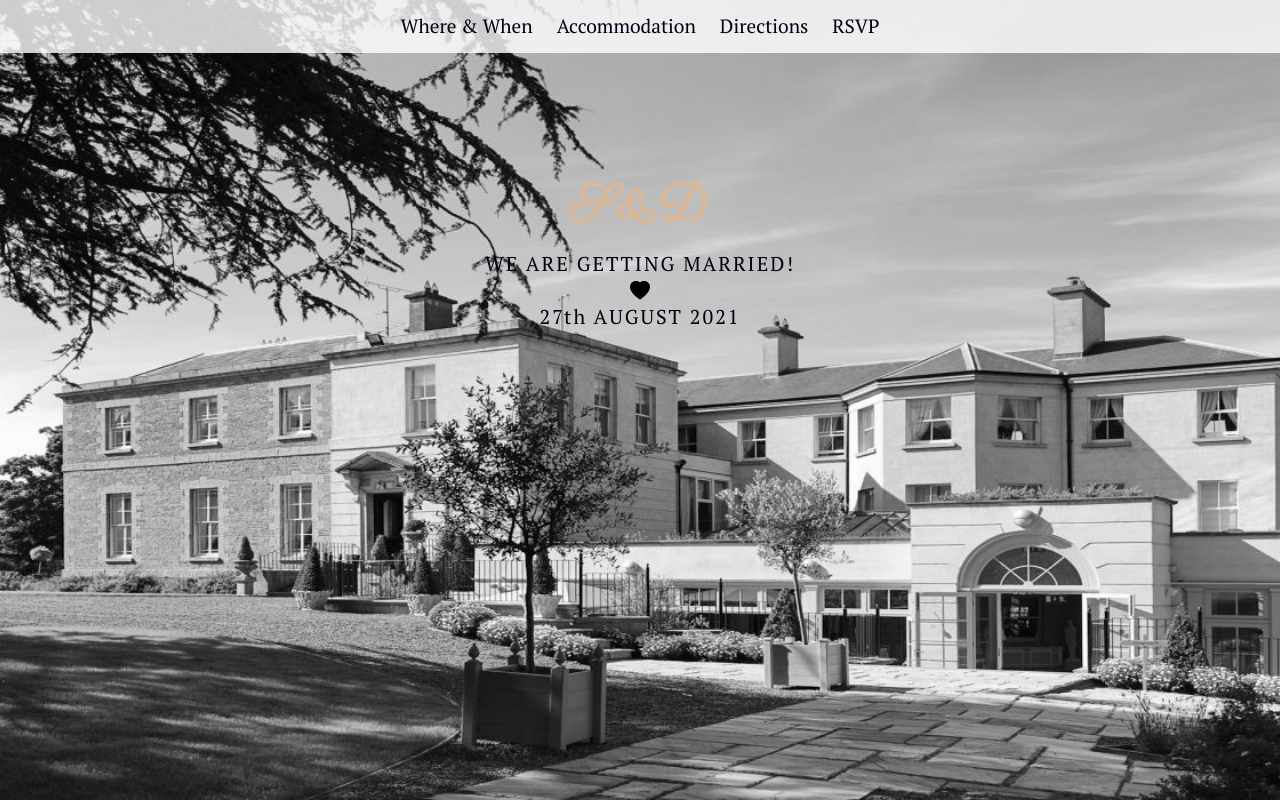
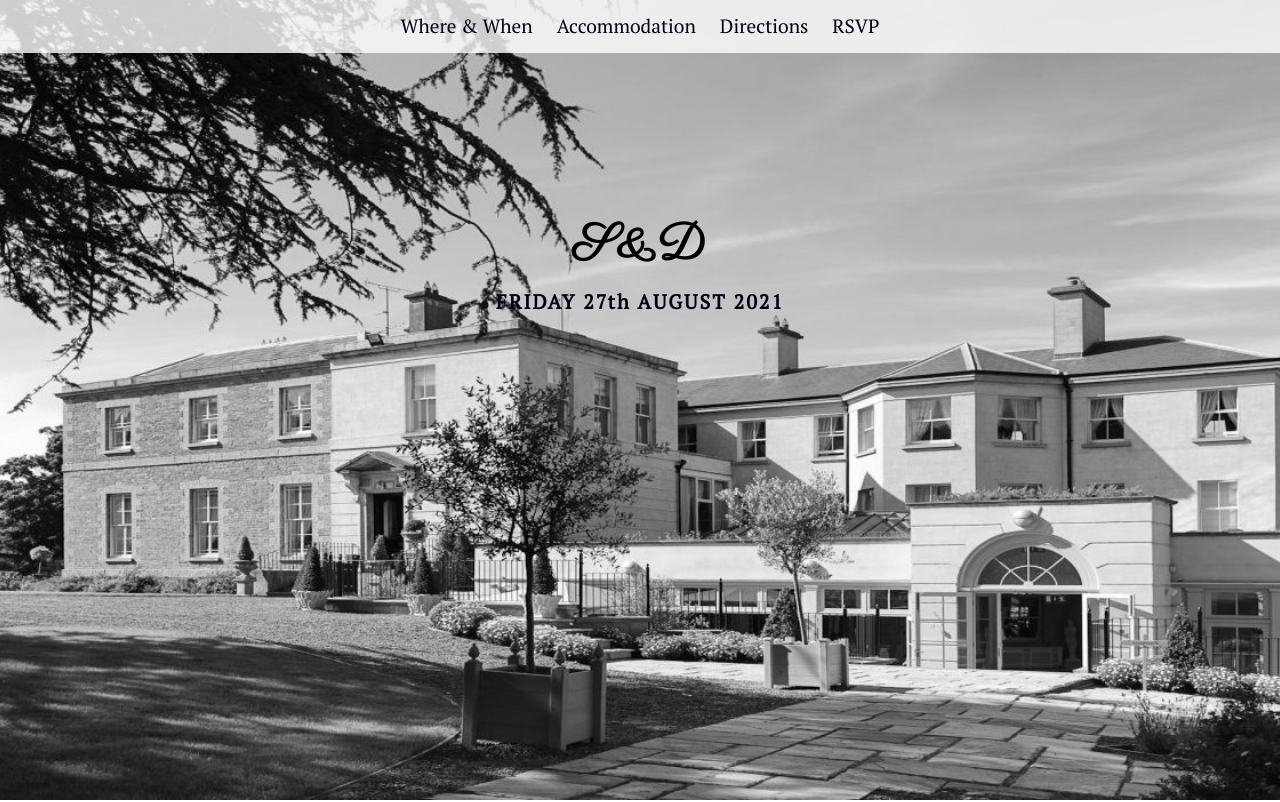
Before and after one commit to SeanLewisIRE/wedding_rsvp, a React (Create React App) app: page / in a window 1280 px wide. Shown: the top 802 px of the page. Built offline with nearby package versions, Linux system fonts and the light colour scheme.

Commit message:
Removed unwanted copy from Hero

```diff
--- a/src/components/Hero/Hero.css
+++ b/src/components/Hero/Hero.css
@@ -7,7 +7,7 @@
 
 .centered {
     position: absolute;
-    top: 30%;
+    top: 32.5%;
     left: 50%;
     transform: translate(-50%, -50%);
 }
--- a/src/components/Hero/Hero.js
+++ b/src/components/Hero/Hero.js
@@ -1,6 +1,5 @@
 import React from 'react';
 import imageBackground from '../../static/photos/tankardstown.jpeg'
-import { BsFillHeartFill } from 'react-icons/bs'
 import './Hero.css'
 
 const Hero = () => {
@@ -9,11 +8,8 @@ const Hero = () => {
         <div className="hero " id="hero">
             <img src={imageBackground} alt="Tankardstown house" className="z-10 h-screen min-w-screen object-cover filter grayscale"/>
             <div className="centered text-black text-xl leading-relaxed tracking-widest">
-                {/* <img src={logo} alt="wedding logo"/> */}
-                <h2 className="font-extrabold">S&amp;D</h2>
-                <span className="text-royal">WE ARE GETTING MARRIED!</span>
-                <BsFillHeartFill className="m-auto" />
-                <span className="text-royal">27th AUGUST 2021</span>
+                <h2 className="font-extrabold text-black text-5xl mb-4">S&amp;D</h2>
+                <span className="text-royal font-bold">FRIDAY 27th AUGUST 2021</span>
             </div>
         </div>
     )
```
